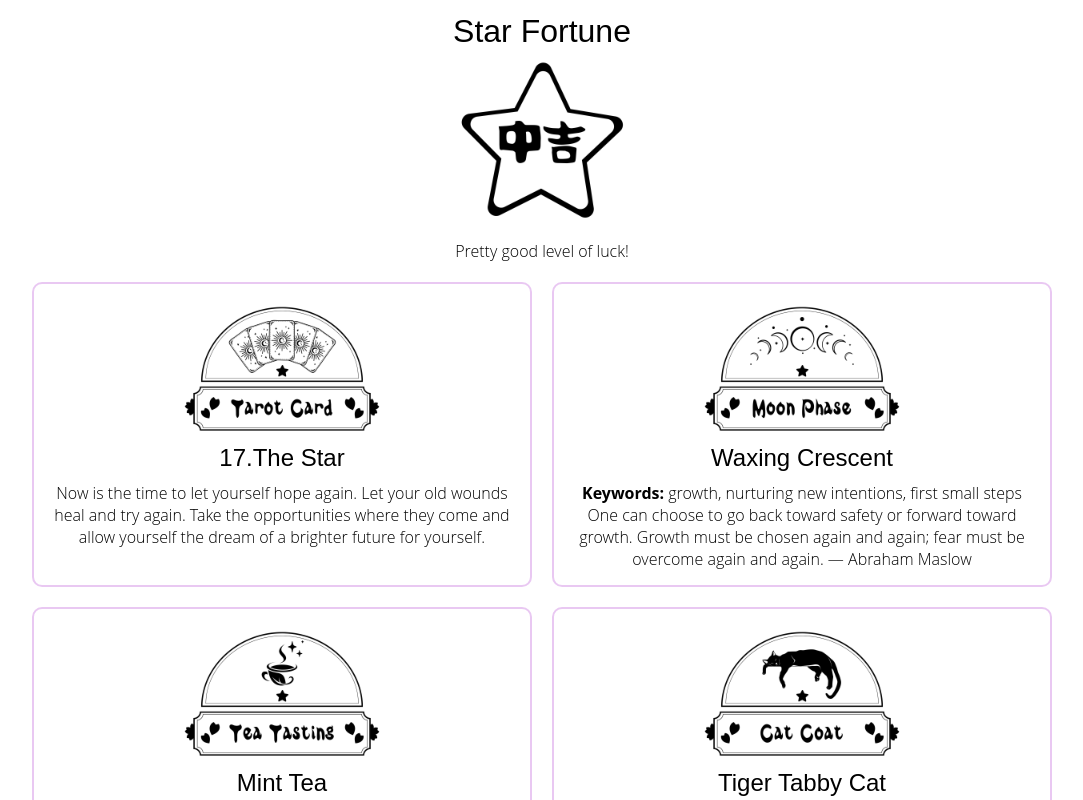
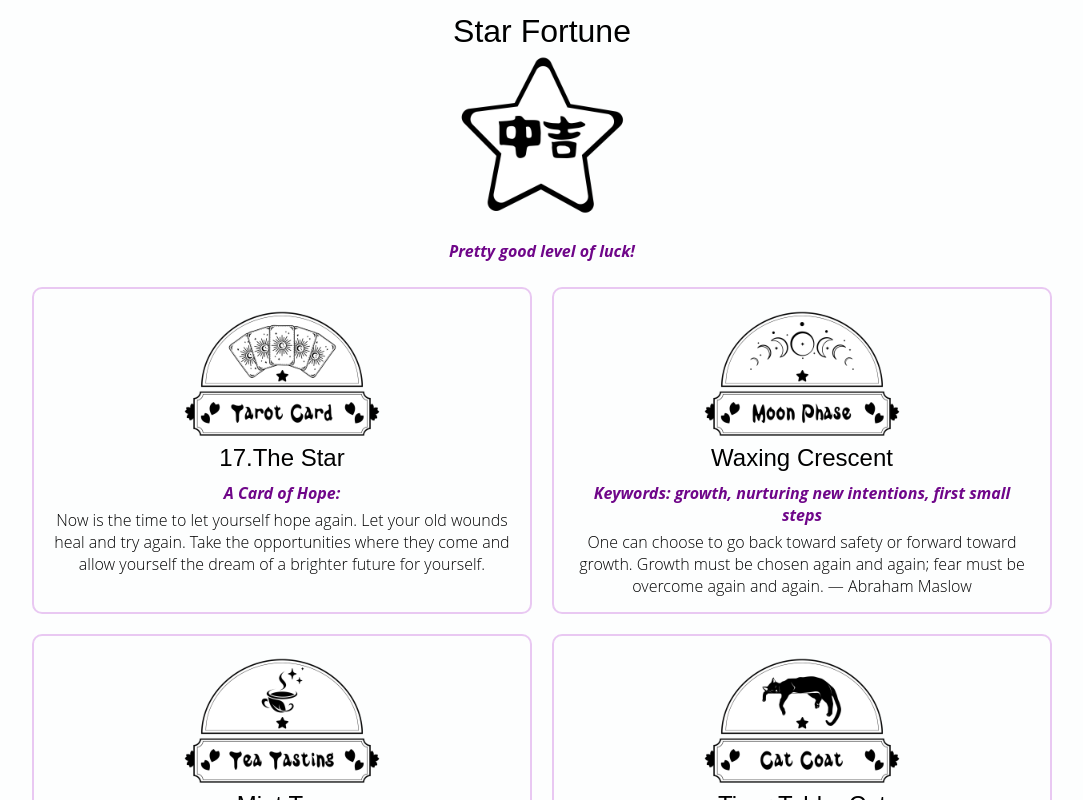
Before and after one commit to pand3m1x/SaikaFortunes, a React (Vite) app: page /starfortune in a window 1280 px wide. Shown: the top 800 px of the page, without its empty margins (98-1181 px from the left). Built offline with nearby package versions, Linux system fonts and the light colour scheme; a web font is replaced by a local one.

Commit message:
added class names to specific p tags, added background color and font styling in css

```diff
--- a/src/components/MoonPhase.jsx
+++ b/src/components/MoonPhase.jsx
@@ -5,35 +5,43 @@ import MoonPhaseIcon from "../assets/MoonIMG.png";
 function MoonPhase() {
 
   const MoonPhases =[
-    {phase: "New Moon",
+    { id:"mp1",
+      phase: "New Moon",
       keywords:"decision-making, taking action, beginnings",
       description: "And suddenly you know: It's time to start something new and trust the magic of beginnings. —  Meister Eckhart"
     },
-    {phase: "Waxing Crescent",
+    { id:"mp2",
+      phase: "Waxing Crescent",
       keywords:"growth, nurturing new intentions, first small steps",
       description: "One can choose to go back toward safety or forward toward growth. Growth must be chosen again and again; fear must be overcome again and again. — Abraham Maslow"
     },
-    {phase: "First Quarter",
+    { id:"mp3",
+      phase: "First Quarter",
       keywords:"decision-making; taking action",
       description: "So. Tell me. What do you think? Which is better? To take action and perhaps make a fatal mistake - or to take no action and die slowly anyway? — Ahdaf Soueif"
     },
-    {phase: "Waxing Gibbous",
+    { id:"mp4",
+      phase: "Waxing Gibbous",
       keywords:"refinement, perseverance, and anticipation",
       description: "True refinement seeks simplicity. — Bruce Lee"
     },
-    {phase: "Full Moon",
+    { id:"mp5",
+      phase: "Full Moon",
       keywords:"illumination, culmination, fullness of life",
       description: "It is impossible to grasp another human's inner world. But even in the darkness of the densest forest, there can always be the light of a firefly. — Krupakar"
     },
-    {phase: "Waning Gibbous",
+    { id:"mp6",
+      phase: "Waning Gibbous",
       keywords: "gratitude, transition, releasing, preparing for the next cycle",
       description: "When things start to fall apart in your life, you feel as if your whole world is crumbling. But actually, it’s your fixed identity that’s crumbling. And that’s cause for celebration. — Pema Chödrön"
     },
-    {phase: "Third Quarter",
+    { id:"mp7",
+      phase: "Third Quarter",
       keywords: "releasing, forgiveness, and reflection",
       description: "You can't forgive without loving. And I don't mean sentimentality. I don't mean mush. I mean having enough courage to stand up and say, 'I forgive. I'm finished with it'. — Maya Angelou"
     },
-    {phase: "Waning Crescent",
+    { id:"mp8",
+      phase: "Waning Crescent",
       keywords:"rest, release, and quiet preparation",
       description: "When life is difficult, it's best to just sleep and eat good food. The spirit heals itself when the body is cared for.  — Banana Yoshimoto"
     }
@@ -52,7 +60,7 @@ function MoonPhase() {
     <div className="fortunes">
       <img src={MoonPhaseIcon} alt="phases of the moon in black and white in fancy boarder" style={{ width: '200px', height: 'auto' }} />
       <h2>{selectedPhase?.phase}</h2>
-      <p><strong>Keywords:</strong> {selectedPhase?.keywords}</p>
+      <p className="sub-header"><strong>Keywords:</strong> {selectedPhase?.keywords}</p>
       <p>{selectedPhase?.description}</p>
     </div>
   );
--- a/src/components/tarotCard.jsx
+++ b/src/components/tarotCard.jsx
@@ -5,133 +5,133 @@ import TarotCardIcon from "../assets/TarotIMG.png";
 function TarotCard() {
   //array of tarot card fortunes waiting for 22 major card write ups from Dylan
   const tarotCardFortunes= [
-    { id: "t1",
+    { id: "tc1",
       number: 0,
       title: "The Fool",
       cardOf: "A Card of New Beginning: ",
       description: "You are heading towards a new experience. Have courage as you move forward, you may not be prepared but along the way you will learn and discover your potential."
     },
-    { id: "t2",
+    { id: "tc2",
       number: 1,
       title: "The Magician",
       cardOf: "A Card of Willpower:",
       description: "This is a call to action. You have the resources you need, now is the time to use them. Be creative in your approach, now is the time to go for what you desire and create oppertunities for yourself."
     },
-    { id: "t3",
+    { id: "tc3",
       number: 2,
       title: "The High Priestess",
       cardOf: "A Card of Intuition:",
       description: "It's time to look inwards, putting aside logic for wisdom. Only you can determine what you need. Take time to listen to yourself free from outside influence and find your own way forward."
     },
-    { id: "t4",
+    { id: "tc4",
       number: 3,
       title: "The Empress",
       cardOf: "A Card of Self-Care:",
       description: "Seek out what brings beauty and happiness to your life. Don't feel guilty about taking time for yourself. There is a time to help others and a time to allow yourself to be helped. Let love fuel you as you continue."
     },
-    { id: "t5",
+    { id: "tc5",
       number: 4,
       title: "The Emperor",
       cardOf: "A Card of Authority:",
       description: "Take control of your world. Think rationally about your future and build a plan to act for the greater good of yourself and others. Remember that the purpose of a system is what it does and build a legacy you would be proud of."
     },
-    { id: "t6",
+    { id: "tc6",
       number: 5,
       title: "The Hierophant",
       cardOf: "A Card of Tradition:",
       description: "There is power in tradition. This is not a sign to conform but rather realize that many people have traveled these paths and left behind knowlege to help guide you. Let the answers they found empower you."
     },
-    { id: "t7",
+    { id: "tc7",
       number: 6,
       title: "The Lovers",
       cardOf: "A Card of Unity:",
       description: "The people around you will lead you to reach heights you never could alone. It might be time to reach out and let them know how much they mean to you. Choices are ahead, let love empower you and be true to yourself."
     },
-    { id: "t8",
+    { id: "tc8",
       number: 7,
       title: "The Chariot",
       cardOf: "A Card of Control:",
       description: "As you move forward, reconize your ambition and boldness. These are essential, but must be tempered to stay on the path. Life moves fast as you take action and you must maintain control to get what you want."
     },
-    { id: "t9",
+    { id: "tc9",
       number: 8,
       title: "Strength",
       cardOf: "A Card of Compassion:",
       description: "Now is the time to be courageous and confront that you've been afraid of. Remember that kindness is indicative of true strength. It takes a lot to approach difficult situations with maturity and grace but it can be the only way to resolve them."
     },
-    { id: "t10",
+    { id: "tc10",
       number: 9,
       title: "The Hermit",
       cardOf: "A Card of Solitude:",
       description: "Sometimes you need to step back to remember what's important. Maybe you need to be alone or take a break from the distractions that clutter your mind. Take some time to reflect and find your next steps for when you're ready to re-emerge."
     },
-    { id: "t11",
+    { id: "tc11",
       number: 10,
       title: "The Wheel of Fortune",
       cardOf: "A Card of Cycles:",
       description: "Everything changes, there are good times and bad. Nothing lasts forever. Cherish the good times and endure the bad. One day this will all be a memory. Take comfort in knowing that everything has it's time, the wheel turns and life goes on."
     },
-    { id: "t12",
+    { id: "tc12",
       number: 11,
       title: "Justice",
       cardOf: "A Card of Karma:",
       description: "We all must take responsability for the choices that we make. Now is the time to look back and reflect on your actions and the unfairness you faced. Justice is assured and inevitable. Now is the time to atone and heal."
     },
-    { id: "t13",
+    { id: "tc13",
       number: 12,
       title: "The Hanged Man",
       cardOf: "A Card of Perspectives:",
       description: "Take a moment to pause and look at things in a new perspective. There can be so much going on in our lives. Consider what you may need to sacrifice to have the time to do what you truly want."
     },
-    { id: "t14",
+    { id: "tc14",
       number: 13,
       title: "Death",
       cardOf: "A Card of Change:",
       description: "For as long as we live, we change. Whether we accept it or not, this change is rarely easy. But embracing this change can be rewarding. Let the past die and carry yourself into a brighter future."
     },
-    { id: "t15",
+    { id: "tc15",
       number: 14,
       title: "Temperance",
       cardOf: "A Card of Balance:",
       description: "So often there is a gulf between what we want and want we can do. Now is the time to find the balance between these two states. Approach your problems and desires with a patient and open mind and find a compromise that works for you."
     },
-    { id: "t16",
+    { id: "tc16",
       number: 15,
       title: "The Devil",
       cardOf: "A Card of Escape:",
       description: "This is a sign to face the hard truths of yourself. Everyone has flaws and you should not shy away in accepting them. In identifying them we have the opportunity to break free of them."
     },
-    { id: "t17",
+    { id: "tc17",
       number: 16,
       title: "The Tower",
       cardOf: "A Card of Ending:",
       description: "Nothing lasts forever. Everything eventually ends. To try to keep something together that's already broken is doomed to tragedy. It's time to walk away, the old methods have failed, it's time for you to find a new way the succeed."
     },
-    { id: "t18",
+    { id: "tc18",
       number: 17,
       title: "The Star",
       cardOf: "A Card of Hope:",
       description: "Now is the time to let yourself hope again. Let your old wounds heal and try again. Take the opportunities where they come and allow yourself the dream of a brighter future for yourself."
     },
-    { id: "t19",
+    { id: "tc19",
       number: 18,
       title: "The Moon",
       cardOf: "A Card of Illusion:",
       description: "The path before you has gotten vague. Maybe things are not as clear as they once were. It might be time to embrace the unknown, putting your old fears aside and tap into your unconscious to find new solutions."
     },
-    { id: "t20",
+    { id: "tc20",
       number: 19,
       title: "The Sun",
       cardOf: "A Card of Joy:",
       description: "This is the time for joy. Recognize that within you that is cause for celebration and embrace the confidence that you deserve. Treat yourself and have fun, you've earned it."
     },
-    { id: "t21",
+    { id: "tc21",
       number: 20,
       title: "Judgement:",
       cardOf: "A Card of Reflection:",
       description: "It's time to look back at all you're done for good and ill. Important changes are ahead and it's time to prepare by deciding on the best version of yourself. Let the past guide you and then let go of it. It is time to keep moving."
     },
-    { id: "t22",
+    { id: "tc22",
       number: 21,
       title: "The World:",
       cardOf: "A Card of You:",
@@ -156,6 +156,7 @@ function TarotCard() {
     <div className="fortunes">
       <img src={TarotCardIcon} alt="Tarot card in black and white in fancy boarder" style={{ width: '200px', height: 'auto' }} />
         <h2>{selectedCard?.number}.{selectedCard?.title}</h2>
+        <p className="sub-header">{selectedCard?.cardOf}</p>
         <p>{selectedCard?.description}</p>
 
     </div>
--- a/src/index.css
+++ b/src/index.css
@@ -1,4 +1,6 @@
-/* font's not working*/
+body{
+  background-color: #f2f3f415;
+}
 
  .galdeano-regular {
   font-family: "Galdeano", sans-serif;
@@ -11,7 +13,7 @@ h1, h2, h3, h4, h5, h6 {
   font-weight: 500;
   font-style: normal;
   margin: 5px;
-  margin-bottom: 10px;
+  /* margin-bottom: 5px; */
 }
 
 p{
@@ -28,7 +30,7 @@ button{
   padding: 15px 30px;
   border-radius: 5px;
   border: none;
-  background-color: #e8c4f1;
+  background-color: #cc95da;
   color: #fff;
   cursor: pointer;
 }
@@ -77,7 +79,7 @@ button{
 }
 .fortune-card img {
   margin:0;
-  margin-bottom: -10px;
+  margin-bottom: -15px;
 }
 
 .fortunes{
@@ -86,6 +88,13 @@ button{
   align-items: center;
 }
 
+.sub-header{
+  font-weight: bold;
+  font-style: italic;
+  color: #6f0689;
+  margin: 5px 0px;
+}
+
 @media (max-width: 768px) {
   .quarter-grid {
     grid-template-columns: 1fr;
--- a/src/pages/cloudFortune.jsx
+++ b/src/pages/cloudFortune.jsx
@@ -13,7 +13,7 @@ function CloudFortune() {
         <div className="main-fortune" >
           <h1>Cloud Fortune</h1>
           <img src={blessCloud} alt="Cloud shape with the kanji for little luck." />
-          <p>Decent level of luck!</p>
+          <p className="sub-header">Decent level of luck!</p>
         </div>
         <div className="quarter-grid" >
           <div className="fortune-card" >
--- a/src/pages/moonFortune.jsx
+++ b/src/pages/moonFortune.jsx
@@ -11,7 +11,7 @@ function MoonFortune() {
       <div className="main-fortune" >
         <h1>Moon Fortune</h1>
         <img src={blessMoon} alt="Moon shape with kanji for best luck." />
-        <p>Great deal of luck!!</p>
+        <p className="sub-header">Great deal of luck!!</p>
       </div>
       <div className="quarter-grid" >
         <div className="fortune-card" >
--- a/src/pages/sakuraFortune.jsx
+++ b/src/pages/sakuraFortune.jsx
@@ -11,7 +11,7 @@ function SakuraFortune() {
       <div className="main-fortune" >
         <h1>Sakura Fortune</h1>
         <img src={blessSakura} alt="Sakura shape with the kanji for average luck." />
-        <p>Average level of luck.</p>
+        <p className="sub-header">Average level of luck.</p>
       </div>
         <div className="quarter-grid">
           <div className="fortune-card" >
--- a/src/pages/starFortune.jsx
+++ b/src/pages/starFortune.jsx
@@ -11,7 +11,7 @@ function StarFortune() {
         <div className="main-fortune" >
           <h1>Star Fortune</h1>
           <img src={blessStar} alt="star shape with kanji for middle luck." />
-          <p>Pretty good level of luck!</p>
+          <p className="sub-header">Pretty good level of luck!</p>
         </div>
          <div className="quarter-grid">
           <div className="fortune-card" >
```
Lines whose indentation alone changed are shown as unchanged.
